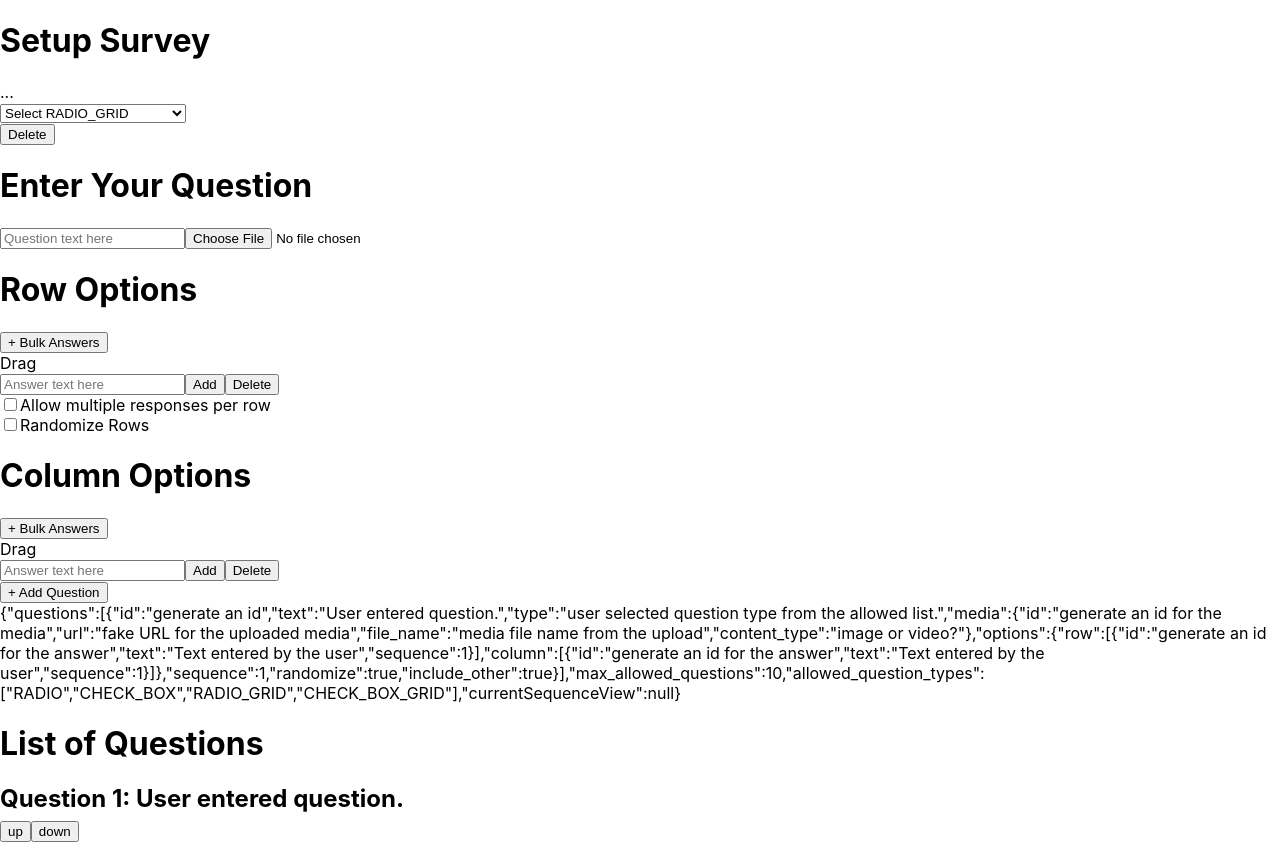
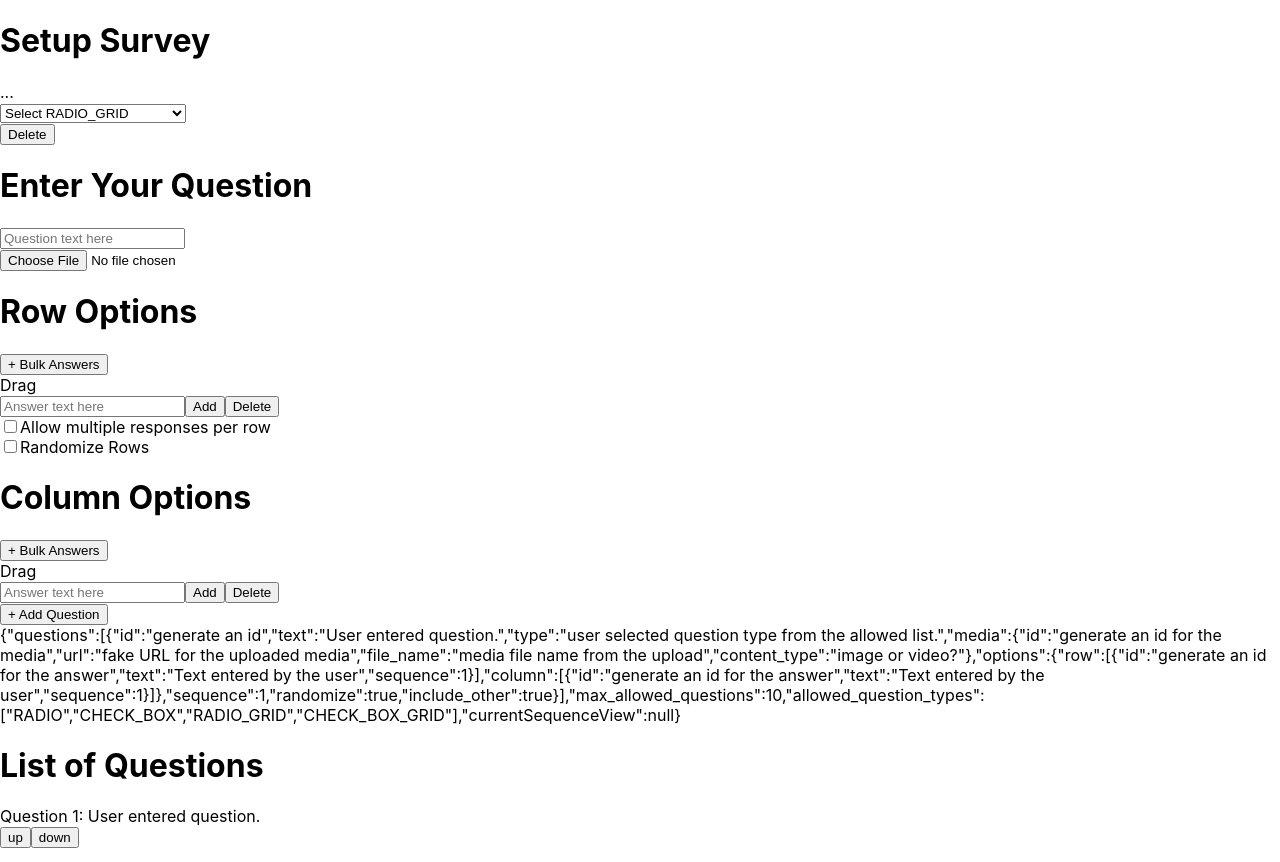
Before and after one commit to cw323/form-builder, a React (Create React App) app in the folder form-builder/: page / in a window 1280 px wide. Built offline with nearby package versions, Linux system fonts and the light colour scheme.

Commit message:
Increase modularity of components

```diff
--- a/form-builder/src/App.js
+++ b/form-builder/src/App.js
@@ -1,7 +1,8 @@
 import React from 'react';
 import "./App.css";
-import Form from './components/Form';
+import Form from './components/Form/Form';
 import data from './data';
+import ListOfQuestions from './components/ListOfQuestions/ListOfQuestions';
 
 const Footer = () => {
   //
@@ -105,7 +106,7 @@ class App extends React.Component {
   render() {
     let questionsList = this.state.questions.map((question, index) => {
       return (
-        <div>
+        <div key={question.id}>
           <div onClick={() => this.selectQuestion(index)}>
             Question {index + 1}: {question.text}
           </div>
@@ -129,8 +130,12 @@ class App extends React.Component {
         {/* <Footer /> */}
 
         {JSON.stringify(this.state)}
-        <h1>List of Questions</h1>
-          <h2>{questionsList}</h2>
+
+          <ListOfQuestions
+            questions={this.state.questions}
+            selectQuestion={this.selectQuestion}
+            handleMove={this.handleMove}
+          />
       </div>
     );
   }
--- /dev/null
+++ b/form-builder/src/components/ColumnOptions/ColumnOptions.js
@@ -0,0 +1,34 @@
+const ColumnOptions = ({ type, column, handleInputChange, addOption, deleteOption }) => {
+  if (type === 'RADIO_GRID' || type === 'CHECK_BOX_GRID') {
+    return (
+        <div className="ColumnOptionsWrapper">
+          <div className="OptionsTitleWrapper">
+            <h1>Column Options</h1>
+            <div className="VerticleDivider"></div>
+            <button type="button">+ Bulk Answers</button>
+          </div>
+          {column.map((option, index) => {
+            return (
+              <div key={option.id} className="AnswerInputWrapper">
+                <div>Drag</div>
+                <input
+                  name="column"
+                  type="text"
+                  value={column[index].text}
+                  placeholder="Answer text here"
+                  onChange={(e) => handleInputChange(index, e)}
+                >
+                </input>
+                <button name="column" type="button" onClick={addOption}>Add</button>
+                <button name="column" type="button" onClick={(e) => deleteOption(index, e)}>Delete</button>
+              </div>
+          )
+        })}
+        </div>
+    )
+  } else {
+    return null;
+  }
+}
+
+export default ColumnOptions;
--- /dev/null
+++ b/form-builder/src/components/EnterYourQuestion/EnterYourQuestion.js
@@ -0,0 +1,23 @@
+import FileUpload from '../FileUpload/FileUpload';
+
+const EnterYourQuestion = ({ value, onQuestionChange, onFileChange }) => {
+  console.log(value, onQuestionChange, onFileChange, 'djfkldsjkljk')
+  return (
+    <div className="QuestionWrapper">
+      <h1>Enter Your Question</h1>
+      <input
+        type="text"
+        name="question"
+        value={value}
+        placeholder="Question text here"
+        onChange={onQuestionChange}
+      >
+      </input>
+      <FileUpload
+        onFileChange={onFileChange}
+      />
+    </div>
+  )
+}
+
+export default EnterYourQuestion;
--- /dev/null
+++ b/form-builder/src/components/FileUpload/FileUpload.js
@@ -0,0 +1,9 @@
+const FileUpload = ({ onFileChange }) => {
+  return (
+    <div className="FileWrapper">
+      <input className="FileUpload" type="file" onChange={onFileChange} />
+    </div>
+  )
+}
+
+export default FileUpload;
--- a/form-builder/src/components/Form.js
+++ b/form-builder/src/components/Form/Form.js
@@ -1,6 +1,10 @@
 import React from 'react';
 import './Form.css';
-import shuffle from '../utilities/shuffle'
+import shuffle from '../../utilities/shuffle'
+import QuestionTypes from '../QuestionTypes/QuestionTypes';
+import EnterYourQuestion from '../EnterYourQuestion/EnterYourQuestion';
+import RowOptions from '../RowOptions/RowOptions'
+import ColumnOptions from '../ColumnOptions/ColumnOptions';
 
 // need to generate ID for question and initial input, and buttons
 let generateId = () => Math.floor(Math.random() * 100000) + 1;
@@ -153,6 +157,7 @@ class Form extends React.Component {
 
   onQuestionChange(e) {
     const { value } = e.target;
+    console.log(value, 'value in on Question change')
     this.setState(prevState => ({
         ...prevState,
         text: value
@@ -275,37 +280,6 @@ class Form extends React.Component {
       disableButton = true;
     }
 
-    const column = () => {
-      if (this.state.type === 'RADIO_GRID' || this.state.type === 'CHECK_BOX_GRID') {
-        return (
-          <div className="ColumnOptionsWrapper">
-            <div className="OptionsTitleWrapper">
-              <h1>Column Options</h1>
-              <div className="VerticleDivider"></div>
-              <button type="button">+ Bulk Answers</button>
-            </div>
-            {this.state.options.column.map((option, index) => {
-              return (
-                <div key={option.id} className="AnswerInputWrapper">
-                  <div>Drag</div>
-                  <input
-                    name="column"
-                    type="text"
-                    value={this.state.options.column[index].text}
-                    placeholder="Answer text here"
-                    onChange={(e) => this.handleInputChange(index, e)}
-                  >
-                  </input>
-                  <button name="column" type="button" onClick={this.addOption}>Add</button>
-                  <button name="column" type="button" onClick={(e) => this.deleteOption(index, e)}>Delete</button>
-                </div>
-            )
-          })}
-          </div>
-        )
-      }
-    }
-
     return (
       <form onSubmit={this.handleSubmit}>
         <div className="HeaderBar">
@@ -317,7 +291,7 @@ class Form extends React.Component {
               onChange={this.handleLayout}
             >
               {this.props.questionTypes.map(option => {
-                return <option value={option}>Select {option}</option>;
+                return <QuestionTypes option={option} />;
               })}
             </select>
           </div>
@@ -327,70 +301,29 @@ class Form extends React.Component {
           </div>
         </div>
 {/* QUESTION */}
-      <div className="QuestionWrapper">
-        <h1>Enter Your Question</h1>
-        <input
-          type="text"
-          name="question"
-          value={this.state.text}
-          placeholder="Question text here"
-          onChange={this.onQuestionChange}
-        >
-        </input>
-{/* add file type */}
-        <input className="FileUpload" type="file" onChange={this.onFileChange} />
-      </div>
-
-{/* ANSWERS OPTIONS */}
-      <div className="RowOptionsWrapper">
-        <div className="OptionsTitleWrapper">
-          <h1>Row Options</h1>
-          <div className="VerticleDivider"></div>
-          <button type="button">+ Bulk Answers</button>
-        </div>
-          {this.state.options.row.map((option, index) => {
-            return (
-              <div key={option.id} className="AnswerInputWrapper">
-                <div>Drag</div>
-                <input
-                  name="row"
-                  type="text"
-                  value={this.state.options.row[index].text}
-                  placeholder="Answer text here"
-                  onChange={(e) => this.handleInputChange(index, e)}
-                >
-                </input>
-                <button name="row" type="button" onClick={this.addOption}>Add</button>
-                <button name="row" type="button" onClick={(e) => this.deleteOption(index, e)}>Delete</button>
-              </div>
-            )
-          })}
-{/* CHECKBOX FOR ROW ANSWERS */}
-        <div className="AllowMultipleResponses">
-        <label>
-          <input
-            name="include_other"
-            type="checkbox"
-            checked={this.state.include_other}
-            onChange={(e) => this.handleToggle(e)} />
-            Allow multiple responses per row
-          </label>
-        </div>
-      </div>
-{/* RANDOMIZE ROWS? */}
-      <div className="RandomizeRows">
-        <label>
-          <input
-            name="randomize"
-            type="checkbox"
-            checked={this.state.randomize}
-            onChange={(e) => this.handleToggle(e)}
-          />
-            Randomize Rows
-        </label>
-      </div>
+      <EnterYourQuestion
+        value={this.state.text}
+        onQuestionChange={this.onQuestionChange}
+        onFileChange={this.onFileChange}
+      />
+{/* ROW ANSWERS OPTIONS */}
+      <RowOptions
+        row={this.state.options.row}
+        handleInputChange={this.handleInputChange}
+        addOption={this.addOption}
+        deleteOption={this.deleteOption}
+        handleToggle={this.handleToggle}
+        includeOther={this.state.include_other}
+        randomize={this.state.randomize}
+      />
 {/* ANSWER FOR COLUMN IF GRID LAYOUT SELECTED */}
-      {column()}
+      <ColumnOptions
+        type={this.state.type}
+        column={this.state.options.column}
+        handleInputChange={this.handleInputChange}
+        addOption={this.addOption}
+        deleteOption={this.deleteOption}
+      />
 {/* BUTTON TO SAVE THE QUESTION FORM */}
       <input type="submit" disabled={disableButton} value="+ Add Question"/>
     </form>
--- /dev/null
+++ b/form-builder/src/components/ListOfQuestions/ListOfQuestions.js
@@ -0,0 +1,22 @@
+const ListOfQuestions = ({ questions, selectQuestion, handleMove }) => {
+  const list = questions.map((question, index) => {
+    return (
+      <div key={question.id}>
+        <div onClick={() => selectQuestion(index)}>
+          Question {index + 1}: {question.text}
+        </div>
+        <button name="up" type="button" onClick={(e) => handleMove(index, e)}>up</button>
+        <button name="down" type="button" onClick={(e) => handleMove(index, e)}>down</button>
+      </div>
+    )
+  });
+
+  return (
+    <div className="ListOfQuestionsWrapper">
+      <h1>List of Questions</h1>
+      {list}
+    </div>
+  )
+};
+
+export default ListOfQuestions;
--- /dev/null
+++ b/form-builder/src/components/QuestionTypes/QuestionTypes.js
@@ -0,0 +1,7 @@
+const QuestionTypes = ({option}) => {
+  return (
+    <option value={option}>Select {option}</option>
+  )
+}
+
+export default QuestionTypes;
--- /dev/null
+++ b/form-builder/src/components/RowOptions/RowOptions.js
@@ -0,0 +1,52 @@
+const RowOptions = ({ row, handleInputChange, addOption, deleteOption, handleToggle, includeOther, randomize }) => {
+  return (
+    <div className="RowOptionsWrapper">
+      <div className="OptionsTitleWrapper">
+        <h1>Row Options</h1>
+        <div className="VerticleDivider"></div>
+        <button type="button">+ Bulk Answers</button>
+      </div>
+      {row.map((option, index) => {
+        return (
+          <div key={option.id} className="AnswerInputWrapper">
+            <div>Drag</div>
+            <input
+              name="row"
+              type="text"
+              value={row[index].text}
+              placeholder="Answer text here"
+              onChange={(e) => handleInputChange(index, e)}
+            >
+            </input>
+            <button name="row" type="button" onClick={addOption}>Add</button>
+            <button name="row" type="button" onClick={(e) => deleteOption(index, e)}>Delete</button>
+          </div>
+        )
+      })}
+      <div className="AllowMultipleResponses">
+        <label>
+          <input
+            name="include_other"
+            type="checkbox"
+            checked={includeOther}
+            onChange={(e) => handleToggle(e)}
+          />
+            Allow multiple responses per row
+        </label>
+      </div>
+      <div className="RandomizeRows">
+        <label>
+          <input
+            name="randomize"
+            type="checkbox"
+            checked={randomize}
+            onChange={(e) => handleToggle(e)}
+          />
+            Randomize Rows
+        </label>
+    </div>
+  </div>
+  )
+};
+
+export default RowOptions;
```
Also changed, not shown: form-builder/src/components/Form/Form.css (added), 1 other file (tests, documents, lock files or other folders).
